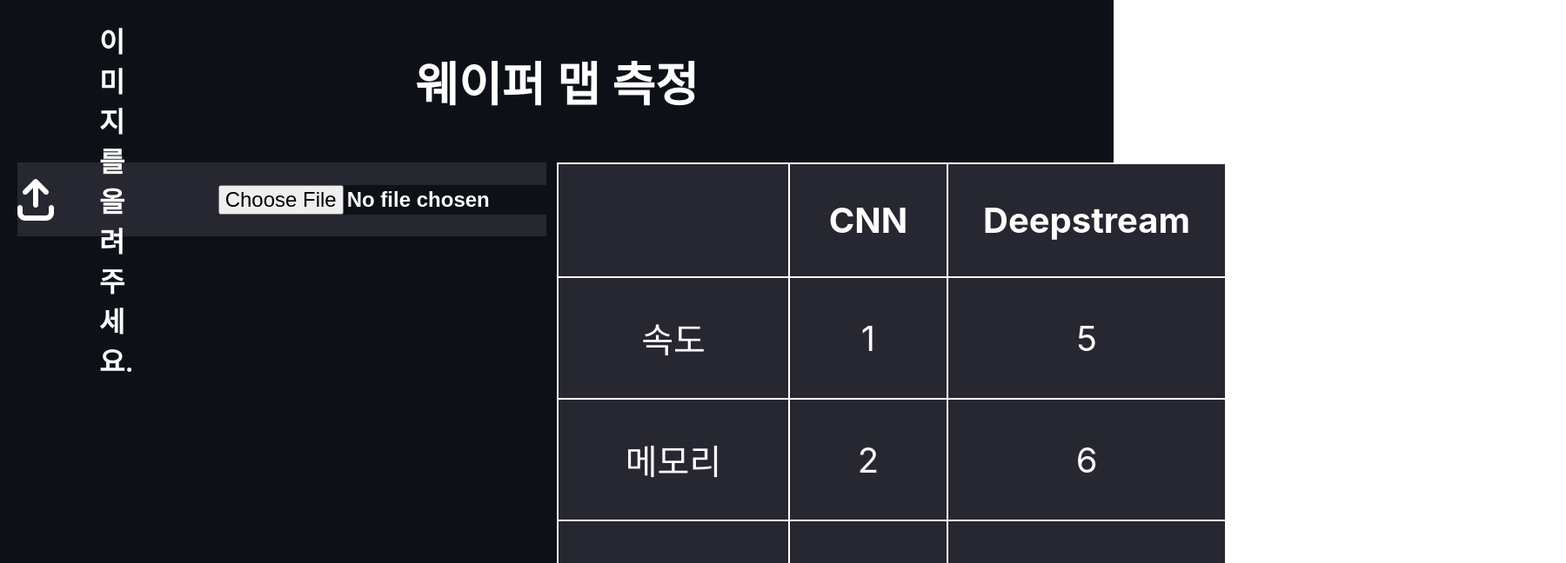
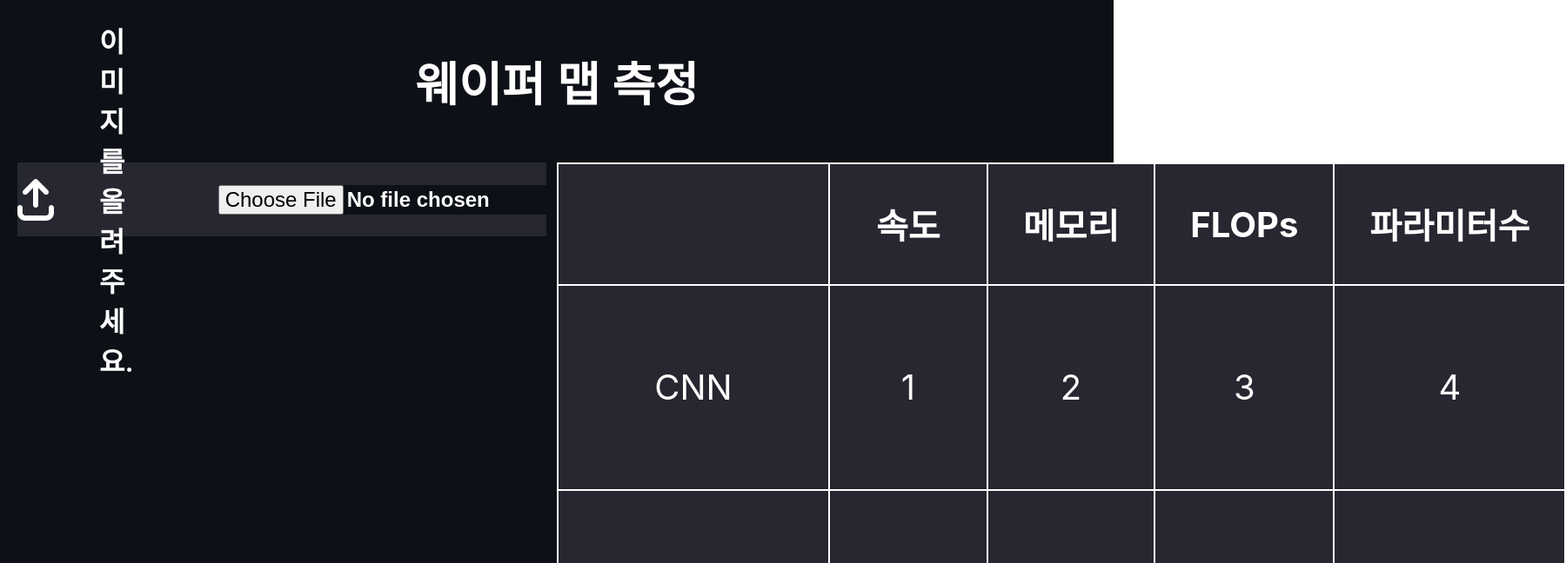
Before and after one commit to Jake-Kim38/ML-Frontend, a React (Create React App) app: page / in a window 1280 px wide. Shown: the top 648 px of the page at 87% size, 1800 px wide, since content can reach past the window. Built offline with nearby package versions, Linux system fonts and the light colour scheme.

Commit message:
chore: 테이블 행 열 위치 변경

```diff
--- a/src/components/DataTable.js
+++ b/src/components/DataTable.js
@@ -3,7 +3,7 @@
 import '../styles/TableStyle.css';
 
 const DataTable = () => {
-    const data1 = ["속도", "메모리", "FLOPs", "파라미터수"];
+    const data1 = ["CNN", "Deepstream"];
     const data2 = [1, 2, 3, 4];
     const data3 = [5, 6, 7, 8];
 
@@ -12,18 +12,33 @@
         <thead>
           <tr>
             <th></th>
-            <th>CNN</th>
-            <th>Deepstream</th>
+            <th>속도</th>
+            <th>메모리</th>
+            <th>FLOPs</th>
+            <th>파라미터수</th>
           </tr>
         </thead>
         <tbody>
-          {data1.map((label, index) => (
-            <tr key={index}>
-              <td>{label}</td>
-              <td>{data2[index]}</td>
-              <td>{data3[index]}</td>
-            </tr>
-          ))}
+        {data1.map((label, index) => (
+          <tr key={index}>
+            <td>{label}</td>
+            {index === 0 ? (
+              <>
+                <td>{data2[0]}</td>
+                <td>{data2[1]}</td>
+                <td>{data2[2]}</td>
+                <td>{data2[3]}</td>
+              </>
+            ) : (
+              <>
+                <td>{data3[0]}</td>
+                <td>{data3[1]}</td>
+                <td>{data3[2]}</td>
+                <td>{data3[3]}</td>
+              </>
+            )}
+          </tr>
+        ))}
         </tbody>
       </table>
   );
```
